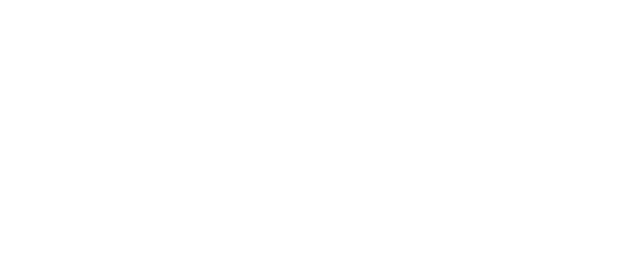
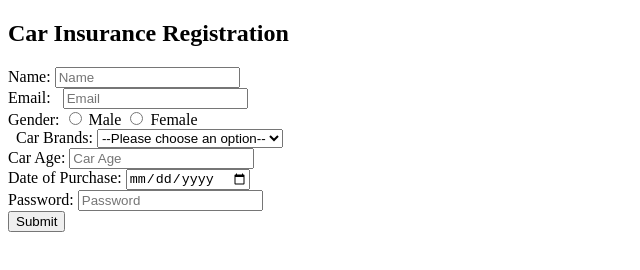
Before and after one commit to acciojob/car-insurance-form-aashish735, a website: page main.html in a window 1280 px wide. Shown: the whole page, without its empty margins (0-640 px from the left). Drawn offline with Linux system fonts and the light colour scheme.

Commit message:
created a submission

```diff
--- a/main.html
+++ b/main.html
@@ -3,11 +3,52 @@
 <html>
 
 <head>
+	<title>Car Insurance Registration</title>
 	<link rel="stylesheet" href="styles.css">
 </head>
 
 <body>
 	<!-- the entire body must be written by student -->
+	<h2>Car Insurance Registration</h2>
+  <form method="post" action="#">
+    <label for="name">Name:</label>
+    <input type="text" id="name" name="name" required placeholder="Name"><br>
+
+    <label for="email">Email:</label>
+
+    <input type="email" id="email" name="email" required placeholder="Email"><br>
+
+    <label
+ for="gender">Gender:</label>
+    <input type="radio" id="gender_male" name="gender" required>
+    <label for="gender_male">Male</label>
+    <input type="radio" id="gender_female" name="gender" required>
+    <label for="gender_female">Female</label><br>
+
+
+    <label for="cars">Car Brands:</label>
+    <select id="cars" name="cars">
+      <option value="">--Please choose an option--</option>
+      <option value="BMW">BMW</option>
+      <option value="Audi">Audi</option>
+      <option value="Mercedes">Mercedes</option>
+
+    </select><br>
+
+    <label for="carage">Car Age:</label>
+    <input type="number" id="carage" name="carage" required
+ placeholder="Car Age"><br>
+
+    <label for="dop">Date of Purchase:</label>
+    <input type="date" id="dop" name="dop" required><br>
+
+    <label for="password">Password:</label>
+    <input type="password" id="password"
+ name="password" required
+ placeholder="Password"><br>
+
+    <button type="submit">Submit</button>
+  </form>
     <script type="text/javascript" src="./script.js">
 </script>
 
```
